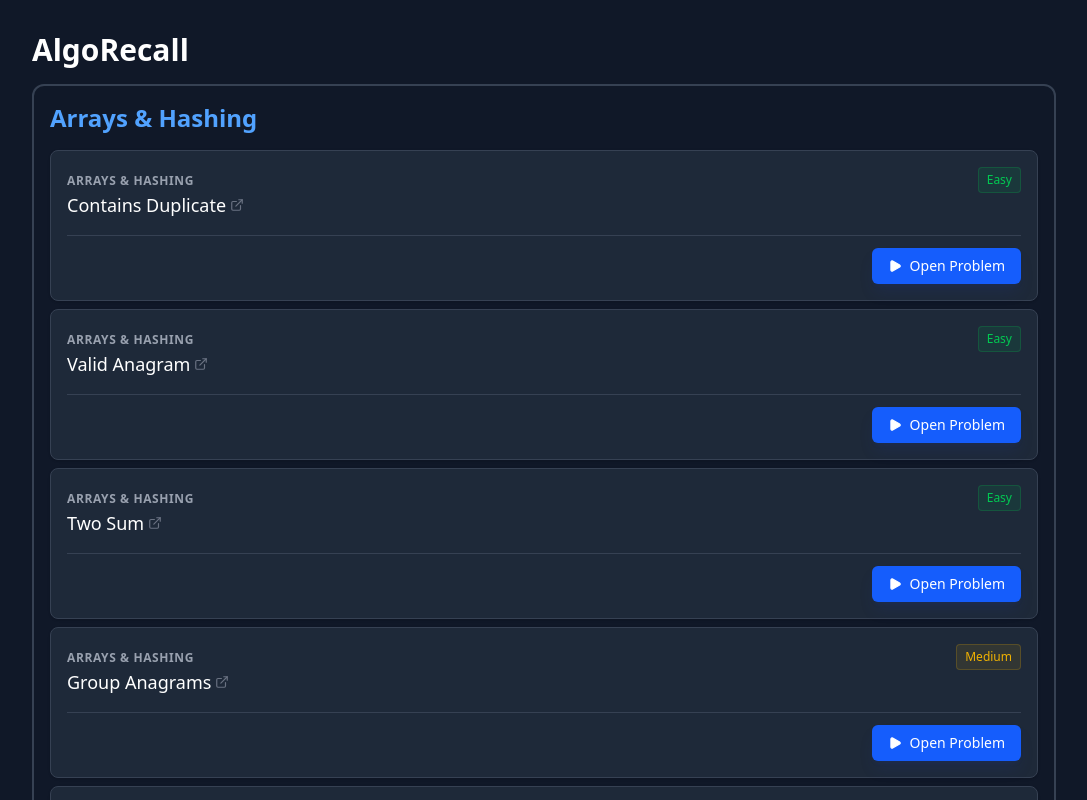
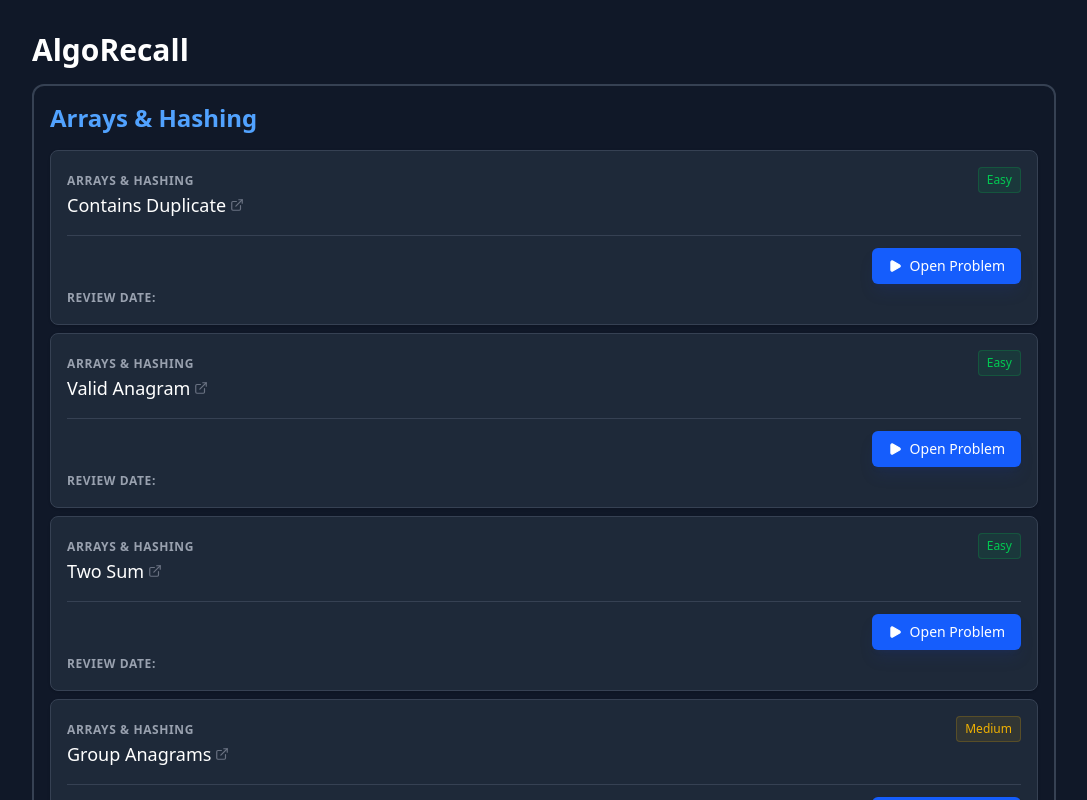
Before and after one commit to jordantannen/algo-recall, a React (Vite) app: page / in a window 1280 px wide. Shown: the top 800 px of the page, without its empty margins (96-1183 px from the left). Built offline with nearby package versions, Linux system fonts and the light colour scheme.

Commit message:
Refactor ProblemCard component
Update difficulty color function and enhance button actions for review dates

```diff
--- a/src/components/ProblemCard.jsx
+++ b/src/components/ProblemCard.jsx
@@ -1,7 +1,7 @@
 import { useState } from 'react';
-import { ExternalLink, Brain, Clock, Play } from 'lucide-react';
+import { ExternalLink, Play } from 'lucide-react';
 
-const getDifficultyColor = (difficulty) => {
+function getDifficultyColor(difficulty) {
 	switch (difficulty.toLowerCase()) {
 		case 'easy':
 			return 'text-green-500 bg-green-500/10 border-green-500/20';
@@ -12,35 +12,45 @@ const getDifficultyColor = (difficulty) => {
 		default:
 			return 'text-gray-500';
 	}
-};
+}
 
-export default function ProblemCard({ problem, userData }) {
+export default function ProblemCard({ problem }) {
+	const [reviewDate, setReviewDate] = useState('');
+
 	const [showButtons, setShowButtons] = useState(false);
-
 	const handleStartProblem = () => {
 		window.open(problem.link, '_blank');
 		setShowButtons(true);
 	};
-
-	const isDue = userData && userData.nextReview <= Date.now();
-
 	let buttonSection;
 	if (showButtons) {
 		buttonSection = (
 			<div className='flex gap-2 mt-4 pt-4 border-t border-gray-700'>
-				<button className='flex-1 bg-red-500/10 hover:bg-red-500/20 text-red-400 py-2 rounded text-sm transition-colors'>
+				<button
+					onClick={() => setReviewDate('Now')}
+					className='flex-1 bg-red-500/10 hover:bg-red-500/20 text-red-400 py-2 rounded text-sm transition-colors'
+				>
 					Again
 					<span className='block text-xs opacity-70'>1d</span>
 				</button>
-				<button className='flex-1 bg-orange-500/10 hover:bg-orange-500/20 text-orange-400 py-2 rounded text-sm transition-colors'>
+				<button
+					onClick={() => setReviewDate('3 Days')}
+					className='flex-1 bg-orange-500/10 hover:bg-orange-500/20 text-orange-400 py-2 rounded text-sm transition-colors'
+				>
 					Hard
 					<span className='block text-xs opacity-70'>3d</span>
 				</button>
-				<button className='flex-1 bg-blue-500/10 hover:bg-blue-500/20 text-blue-400 py-2 rounded text-sm transition-colors'>
+				<button
+					onClick={() => setReviewDate('5 Days')}
+					className='flex-1 bg-blue-500/10 hover:bg-blue-500/20 text-blue-400 py-2 rounded text-sm transition-colors'
+				>
 					Good
 					<span className='block text-xs opacity-70'>7d</span>
 				</button>
-				<button className='flex-1 bg-green-500/10 hover:bg-green-500/20 text-green-400 py-2 rounded text-sm transition-colors'>
+				<button
+					onClick={() => setReviewDate('10 Days')}
+					className='flex-1 bg-green-500/10 hover:bg-green-500/20 text-green-400 py-2 rounded text-sm transition-colors'
+				>
 					Easy
 					<span className='block text-xs opacity-70'>14d</span>
 				</button>
@@ -87,8 +97,15 @@ export default function ProblemCard({ problem, userData }) {
 					{problem.difficulty}
 				</span>
 			</div>
+			{buttonSection}
 
-			{buttonSection}
+			<span
+				className={`text-xs uppercase tracking-wider font-semibold ${
+					reviewDate === 'Now' ? 'text-red-400' : 'text-gray-400'
+				}`}
+			>
+				Review Date: {reviewDate}
+			</span>
 		</div>
 	);
 }
```
